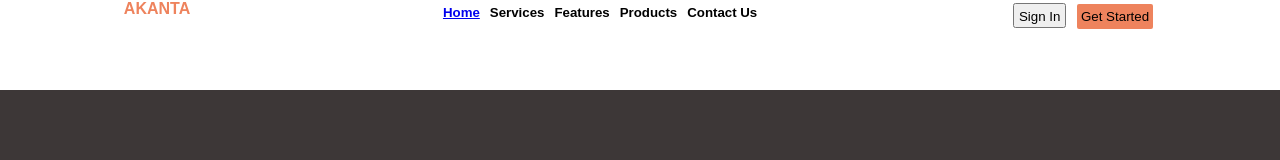
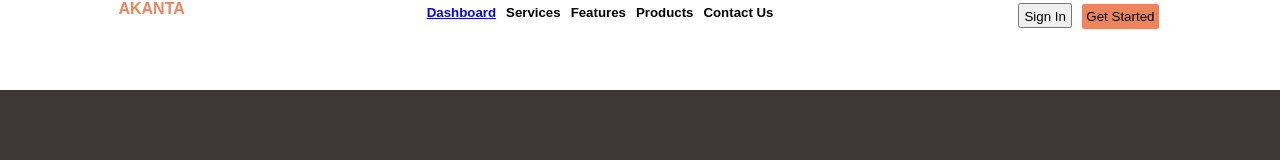
Before and after one commit to micheal488/landing-page, a plain HTML site: page index.html in a window 1280 px wide. Shown: the top 160 px of the page. Drawn offline with Linux system fonts and the light colour scheme.

Commit message:
Update index.html

```diff
--- a/index.html
+++ b/index.html
@@ -12,7 +12,7 @@
             <h4><span>AKANTA</span></h4>
         </div>
         <div class="center">
-            <h5> <a href="dashboard.html">Home</a></h5>
+            <h5> <a href="dashboard.html">Dashboard</a></h5>
             <h5>Services</h5>
             <h5>Features</h5>
             <h5>Products</h5>
```
